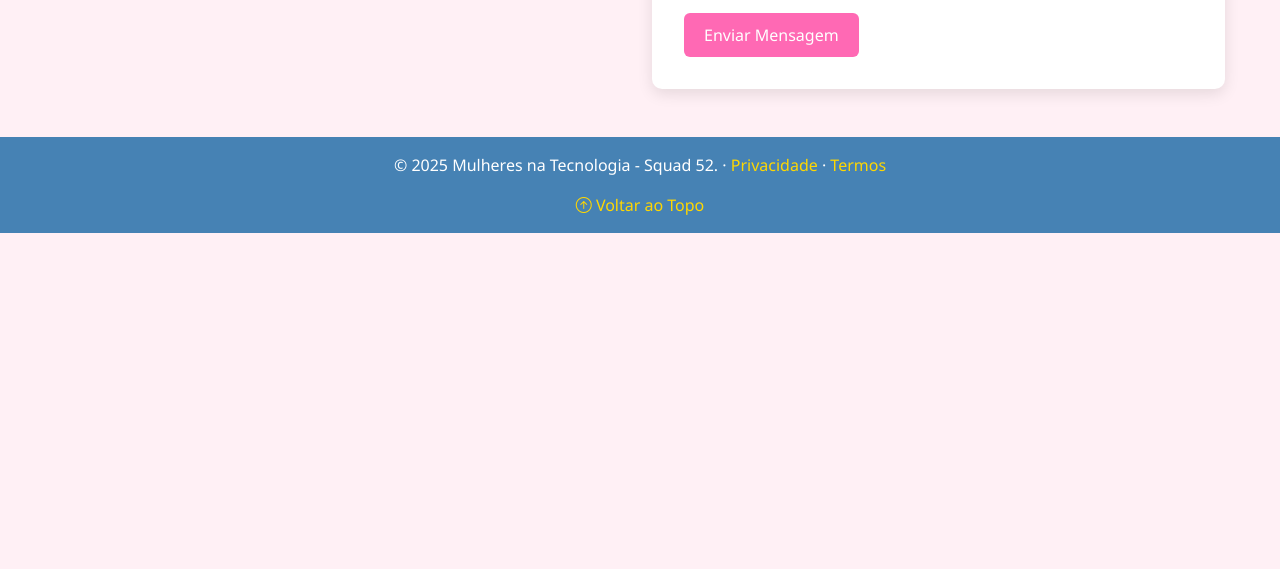
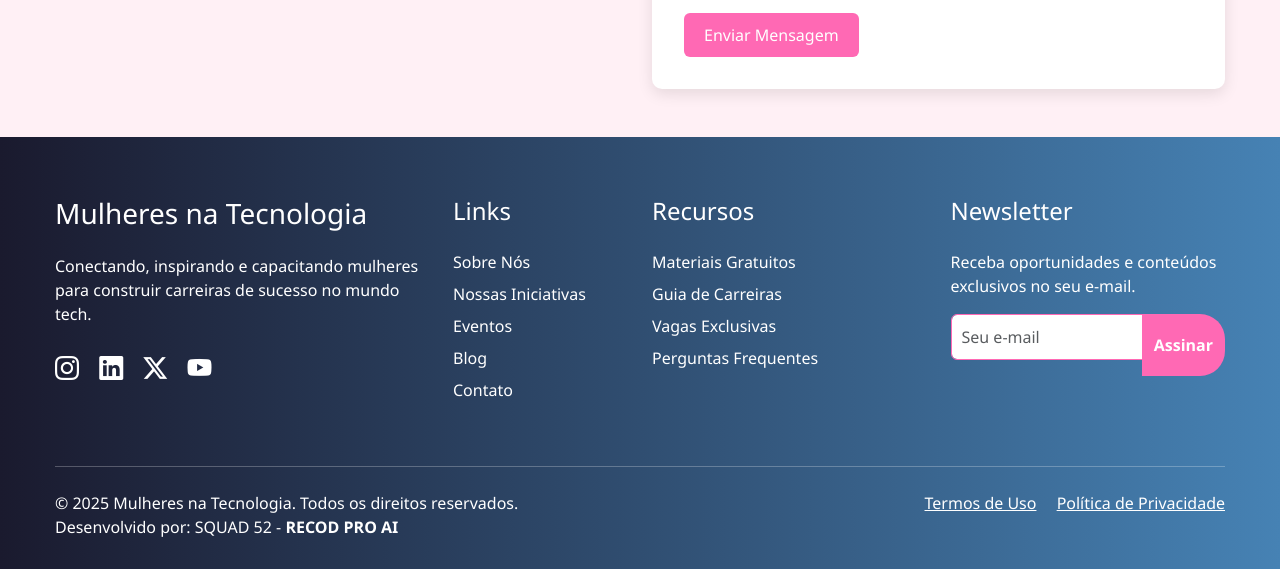
Before and after one commit to Ana-Karoline-Tech/Mulheres-na-tecnologia-projeto-recode, a website: page frontend/contato.html in a window 1280 px wide. Shown: the part 877-1446 px from the top of the page. Before the commit the page ends 1110 px from the top, so only its background shows below. Drawn offline with nearby package versions, Linux system fonts and the light colour scheme.

Commit message:
Correção do footer

```diff
--- a/frontend/contato.css
+++ b/frontend/contato.css
@@ -176,26 +176,40 @@ body {
 }
 
         /* ========== RODAPÉ ========== */
-.rodape {
-    background-color: #4682b4; /* Azul médio */
+footer {
+            background: linear-gradient(to right, var(--azul-escuro), var(--azul-medio));
             color: white;
-  padding: 1rem 0;
-  text-align: center;
-  margin: 0;
+            padding: 60px 0 30px;
             width: 100vw;
-  position: relative;/* Garante que fique no fluxo normal */
-  left: 50%;         /* Corrige o deslocamento causado pelo 100vw */
-  right: 50%;
-  transform: translateX(-50%);
+            margin-left: calc(-50vw + 50%);
+            margin-right: calc(-50vw + 50%);
+            position: relative;
         }
 
-.rodape a {
-    color: var(--dourado);
+        .footer-links a {
+            color: white;
             text-decoration: none;
+            transition: all 0.3s;
+            display: block;
+            margin-bottom: 8px;
         }
 
-.rodape a:hover {
-    color: var(--rosa-medio);
+        .footer-links a:hover {
+            color: var(--dourado);
+            padding-left: 5px;
+        }
+
+      .btn-rosafooter {
+        background-color: var(--rosa-medio) !important;
+        color: #fff !important;
+        border: none !important;
+        border-radius: 0 25px 25px 0 !important;
+        font-weight: 600 !important;
+        transition: background 0.3s !important;
+      }
+
+      .btn-rosafooter:hover {
+        background-color: var(--rosa-escuro) !important;
       }
 
 /* ========== DARK MODE ========== */
--- a/frontend/contato.html
+++ b/frontend/contato.html
@@ -111,14 +111,66 @@
                 </div>
             </div>
         </main>
+    </div>
+    <!-- Footer -->
+    <footer>
+        <div class="container">
+            <div class="row">
+                <div class="col-lg-4 mb-4">
+                    <h3 class="text-white mb-4">Mulheres na Tecnologia</h3>
+                    <p>Conectando, inspirando e capacitando mulheres para construir carreiras de sucesso no mundo tech.</p>
+                    <div class="mt-4">
+                        <a href="#" class="text-white me-3"><i class="bi bi-instagram fs-4"></i></a>
+                        <a href="#" class="text-white me-3"><i class="bi bi-linkedin fs-4"></i></a>
+                        <a href="#" class="text-white me-3"><i class="bi bi-twitter-x fs-4"></i></a>
+                        <a href="#" class="text-white"><i class="bi bi-youtube fs-4"></i></a>
+                    </div>
+                </div>
 
-        <!-- Rodapé -->
-        <footer class="rodape">
-            <p>&copy; 2025 Mulheres na Tecnologia - Squad 52. &middot; <a href="#">Privacidade</a> &middot; <a href="#">Termos</a></p>
-            <a href="#" class="botao-topo"><i class="bi bi-arrow-up-circle"></i> Voltar ao Topo</a>
-        </footer>
-    </div>
+                <div class="col-lg-2 col-md-4 mb-4">
+                    <h4 class="text-white mb-4">Links</h4>
+                    <ul class="list-unstyled footer-links">
+                        <li><a href="#">Sobre Nós</a></li>
+                        <li><a href="#">Nossas Iniciativas</a></li>
+                        <li><a href="#">Eventos</a></li>
+                        <li><a href="#">Blog</a></li>
+                        <li><a href="#">Contato</a></li>
+                    </ul>
+                </div>
 
+                <div class="col-lg-3 col-md-4 mb-4">
+                    <h4 class="text-white mb-4">Recursos</h4>
+                    <ul class="list-unstyled footer-links">
+                        <li><a href="#">Materiais Gratuitos</a></li>
+                        <li><a href="#">Guia de Carreiras</a></li>
+                        <li><a href="#">Vagas Exclusivas</a></li>
+                        <li><a href="#">Perguntas Frequentes</a></li>
+                    </ul>
+                </div>
+
+                <div class="col-lg-3 col-md-4 mb-4">
+                    <h4 class="text-white mb-4">Newsletter</h4>
+                    <p>Receba oportunidades e conteúdos exclusivos no seu e-mail.</p>
+                    <div class="input-group mb-3">
+                        <input type="email" class="form-control" placeholder="Seu e-mail">
+                        <button class="btn btn-rosafooter" type="button">Assinar</button>
+                    </div>
+                </div>
+            </div>
+
+            <hr class="my-4 bg-light opacity-10">
+
+            <div class="row">
+                <div class="col-md-6 text-center text-md-start">
+                    <p class="mb-0">© 2025 Mulheres na Tecnologia. Todos os direitos reservados. <br> Desenvolvido por: SQUAD 52 - <strong>RECOD PRO AI</strong></p>
+                </div>
+                <div class="col-md-6 text-center text-md-end">
+                    <a href="#" class="text-white me-3">Termos de Uso</a>
+                    <a href="#" class="text-white">Política de Privacidade</a>
+                </div>
+            </div>
+        </div>
+    </footer>
     <!-- Bootstrap JS -->
     <script src="https://cdn.jsdelivr.net/npm/bootstrap@5.3.0/dist/js/bootstrap.bundle.min.js"></script>
 
```
Also changed, not shown: frontend/sobre.html (+0 -1 lines). Lines whose indentation alone changed are shown as unchanged.
